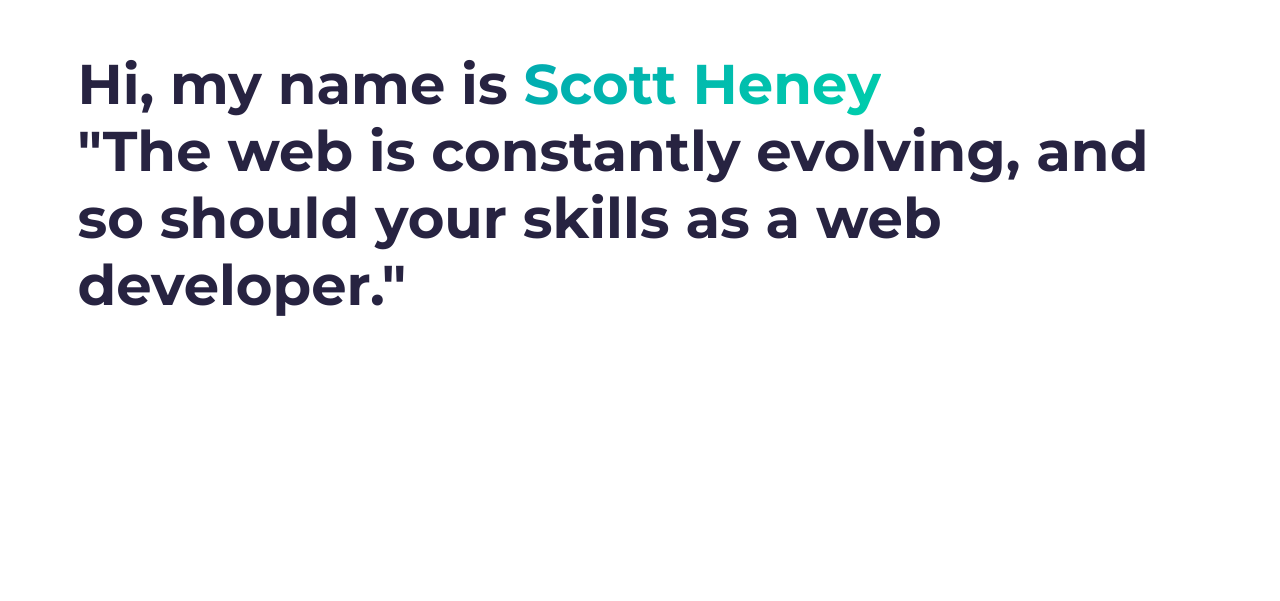
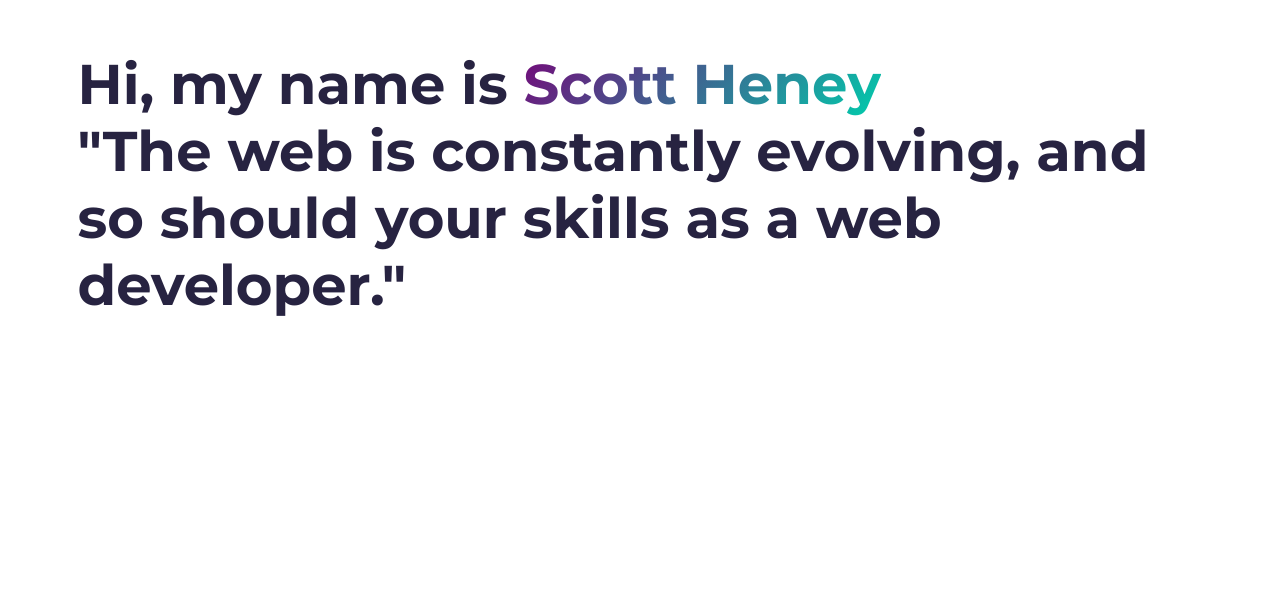
Before and after one commit to thugbunnys/thuggy, a website built with Parcel: page src/index.html in a window 1280 px wide. Shown: the part 199-800 px from the top of the page. Built offline with nearby package versions, Linux system fonts and the light colour scheme.

Commit message:
Update _variables.scss

```diff
--- a/src/sass/abstracts/_variables.scss
+++ b/src/sass/abstracts/_variables.scss
@@ -1,5 +1,5 @@
 // COLORS
-$primary-color: #02aab0;
+$primary-color: #740979;
 $secondary-color: #00cdac;
 
 $white-color: #fff;
```
